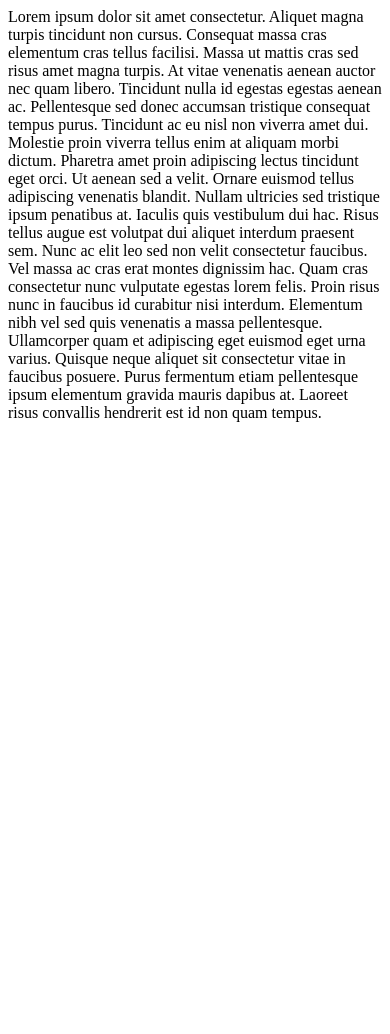
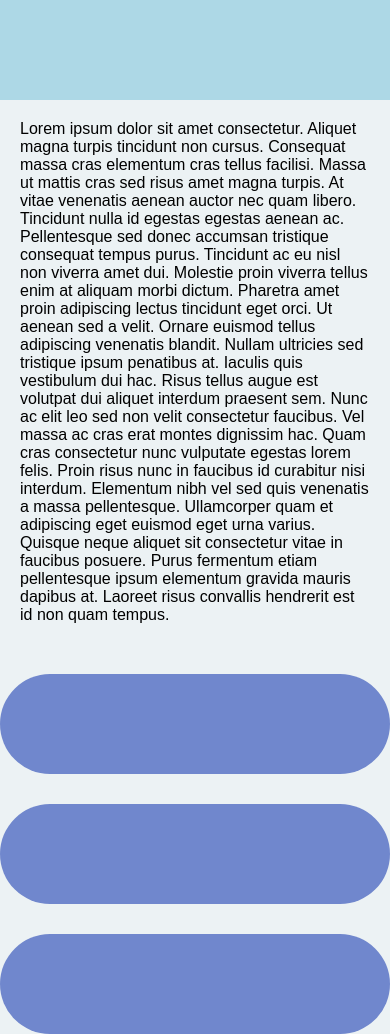
Before and after one commit to plattdev/pillDesign, a plain HTML site: page index.html in a window 390 px wide. Before the commit the page ends 844 px from the top, so only its background shows below. Drawn offline with Linux system fonts and the light colour scheme.

Commit message:
smartphone finished

```diff
--- a/index.html
+++ b/index.html
@@ -1,16 +1,38 @@
 <!DOCTYPE html>
 <html lang="en">
-<head>
-    <meta charset="UTF-8">
-    <meta name="viewport" content="width=device-width, initial-scale=1.0">
-    <link rel="stylesheet" href="style.css">
+  <head>
+    <meta charset="UTF-8" />
+    <meta name="viewport" content="width=device-width, initial-scale=1.0" />
+    <link rel="stylesheet" href="style.css" />
     <title>Document</title>
-</head>
-<body>
+  </head>
+  <body>
     <header></header>
-    <main>Lorem ipsum dolor sit amet consectetur. Aliquet magna turpis tincidunt non cursus. Consequat massa cras elementum cras tellus facilisi. Massa ut mattis cras sed risus amet magna turpis. At vitae venenatis aenean auctor nec quam libero. Tincidunt nulla id egestas egestas aenean ac. Pellentesque sed donec accumsan tristique consequat tempus purus. Tincidunt ac eu nisl non viverra amet dui. Molestie proin viverra tellus enim at aliquam morbi dictum. Pharetra amet proin adipiscing lectus tincidunt eget orci. Ut aenean sed a velit. Ornare euismod tellus adipiscing venenatis blandit. Nullam ultricies sed tristique ipsum penatibus at.
-Iaculis quis vestibulum dui hac. Risus tellus augue est volutpat dui aliquet interdum praesent sem. Nunc ac elit leo sed non velit consectetur faucibus. Vel massa ac cras erat montes dignissim hac. Quam cras consectetur nunc vulputate egestas lorem felis. Proin risus nunc in faucibus id curabitur nisi interdum. Elementum nibh vel sed quis venenatis a massa pellentesque. Ullamcorper quam et adipiscing eget euismod eget urna varius. Quisque neque aliquet sit consectetur vitae in faucibus posuere. Purus fermentum etiam pellentesque ipsum elementum gravida mauris dapibus at. Laoreet risus convallis hendrerit est id non quam tempus.
-</main>
+    <main>
+        <p>Lorem ipsum dolor sit amet consectetur. Aliquet magna turpis tincidunt non
+        cursus. Consequat massa cras elementum cras tellus facilisi. Massa ut
+        mattis cras sed risus amet magna turpis. At vitae venenatis aenean auctor
+        nec quam libero. Tincidunt nulla id egestas egestas aenean ac.
+        Pellentesque sed donec accumsan tristique consequat tempus purus.
+        Tincidunt ac eu nisl non viverra amet dui. Molestie proin viverra tellus
+        enim at aliquam morbi dictum. Pharetra amet proin adipiscing lectus
+        tincidunt eget orci. Ut aenean sed a velit. Ornare euismod tellus
+        adipiscing venenatis blandit. Nullam ultricies sed tristique ipsum
+        penatibus at. Iaculis quis vestibulum dui hac. Risus tellus augue est
+        volutpat dui aliquet interdum praesent sem. Nunc ac elit leo sed non velit
+        consectetur faucibus. Vel massa ac cras erat montes dignissim hac. Quam
+        cras consectetur nunc vulputate egestas lorem felis. Proin risus nunc in
+        faucibus id curabitur nisi interdum. Elementum nibh vel sed quis venenatis
+        a massa pellentesque. Ullamcorper quam et adipiscing eget euismod eget
+        urna varius. Quisque neque aliquet sit consectetur vitae in faucibus
+        posuere. Purus fermentum etiam pellentesque ipsum elementum gravida mauris
+        dapibus at. Laoreet risus convallis hendrerit est id non quam tempus.</p>
+
+      <div class="pillOne"></div>
+      <div class="pillTwo"></div>
+      <div class="pillThree"></div>
+    </main>
+
     <footer></footer>
-</body>
+  </body>
 </html>
--- a/style.css
+++ b/style.css
@@ -1,5 +1,35 @@
 *{
-    margin:0
-    padding:0;
-    box-sizing:border-box;
+    margin: 0;
+    padding: 0;
+    box-sizing: border-box;
 }
+
+body{
+    font-family: Arial, sans-serif;
+    background-color: rgb(236, 242, 244);
+}
+
+header{
+    background-color: lightblue;
+    height: 100px;
+}
+
+main{
+    display: grid;
+    grid-template-columns: 1fr;
+    gap: 30px;
+}
+
+p{
+    padding: 20px;
+}
+
+div{
+    height:100px;
+    background-color: rgb(112, 135, 205);
+    border-radius: 100px;
+}
+
+.pillOne, .pillTwo, .pillThree{
+
+}
```
